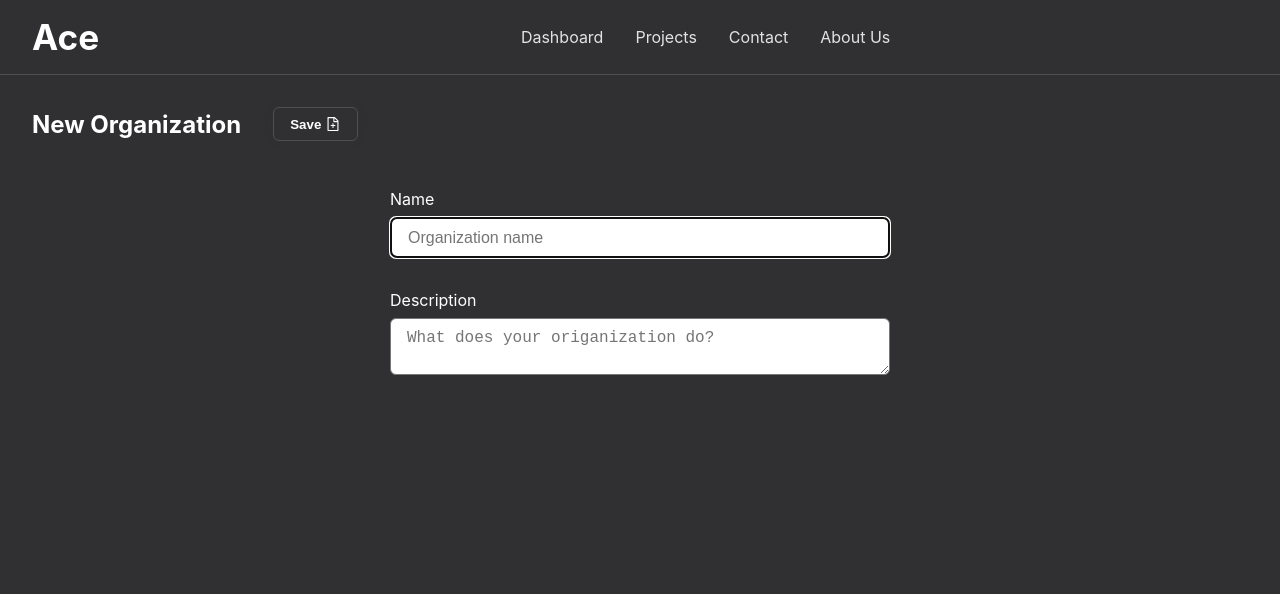
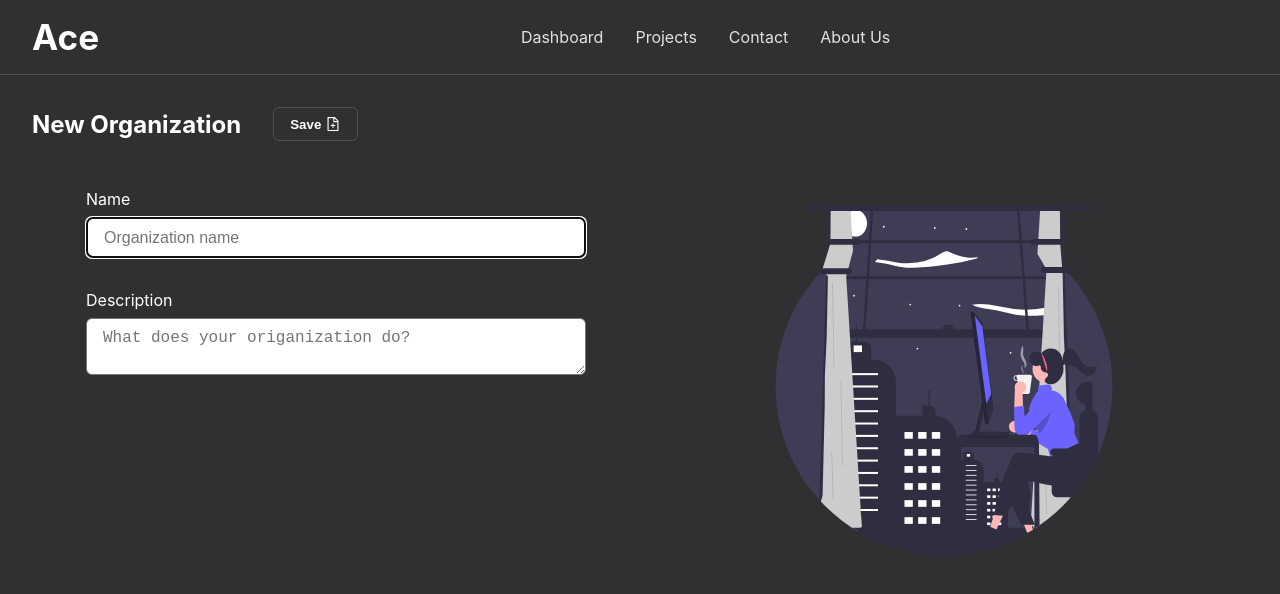
Before and after one commit to javeke/ace, a Next.js app: page /new-organization in a window 1280 px wide. Shown: the top 594 px of the page. Built offline with nearby package versions, Linux system fonts and the light colour scheme.

Commit message:
added support to update ui when deleting

```diff
--- a/pages/new-organization/index.tsx
+++ b/pages/new-organization/index.tsx
@@ -2,6 +2,7 @@ import Head from "next/head";
 import { useRouter } from "next/router";
 import { useEffect, useRef, useState } from "react";
 import { AiOutlineFileAdd } from "react-icons/ai";
+import AddPostImage from '../../public/add_post.svg';
 import styles from '../../styles/NewOrganization.module.css';
 
 const NewOrganization = ()=>{
@@ -35,11 +36,10 @@ const NewOrganization = ()=>{
     })
     .then(res=>res.json())
     .then((data)=>{
-      console.log(data);
       router.push('/dashboard');
     })
-    .catch((error)=>{
-      console.log(error);
+    .catch(()=>{
+      alert("Could not make request");
     });
   }
 
@@ -66,6 +66,9 @@ const NewOrganization = ()=>{
               <textarea id="organization-description" placeholder="What does your origanization do?" value={organizationDescription} onChange={((e)=>setorganizationDescription(e.target.value))} required minLength={10} />
             </div>
           </form>
+          <div className={styles.add_organization_flatImage}>
+            <img src="/working_late.svg" alt="Add Post" />
+          </div>
         </div>
       </div>
     </>
--- a/styles/NewOrganization.module.css
+++ b/styles/NewOrganization.module.css
@@ -1,4 +1,26 @@
+.add_organization_flatImage {
+  display: none;
+}
 
+@media screen and (min-width: 680px) {
+  .add_organization {
+    display: grid;
+    grid-template-columns: 1fr 1fr;
+  }
+
+  .add_organization_flatImage {
+    display: flex;
+    align-items: center;
+    justify-content: center;
+    padding: 1rem 3rem;
+  }
+
+  .add_organization_flatImage img {
+    width: 100%;
+    max-width: 700px;
+    max-height: 350px;
+  }
+}
 
 .add_organization_form {
   display: flex;
--- a/styles/Card.module.css
+++ b/styles/OrganizationCard.module.css
@@ -2,7 +2,7 @@
   display: flex;
   flex-direction: column;
   gap: 16px;
-  text-align: center;
+  text-align: left;
   padding: 1.5rem 1rem;
   border: 1px solid var(--secondary-bg-color);
   border-radius: 6px;
--- a/utils/apiErrorHandler.ts
+++ b/utils/apiErrorHandler.ts
@@ -42,7 +42,6 @@ const errorHandler = (response: Response): ErrorDataResponse => {
       msg: "Request Not Performed"
     });
   }
-
   return ({
     data: null,
     code: StatusCodes.INTERNAL_SERVER_ERROR,
```
Also changed, not shown: components/Card/index.tsx (+34 -14 lines), components/Loading/index.tsx (added, +7 -0 lines), pages/dashboard/index.tsx (+18 -5 lines), components/Loading/index.css (added), public/working_late.svg (added).
